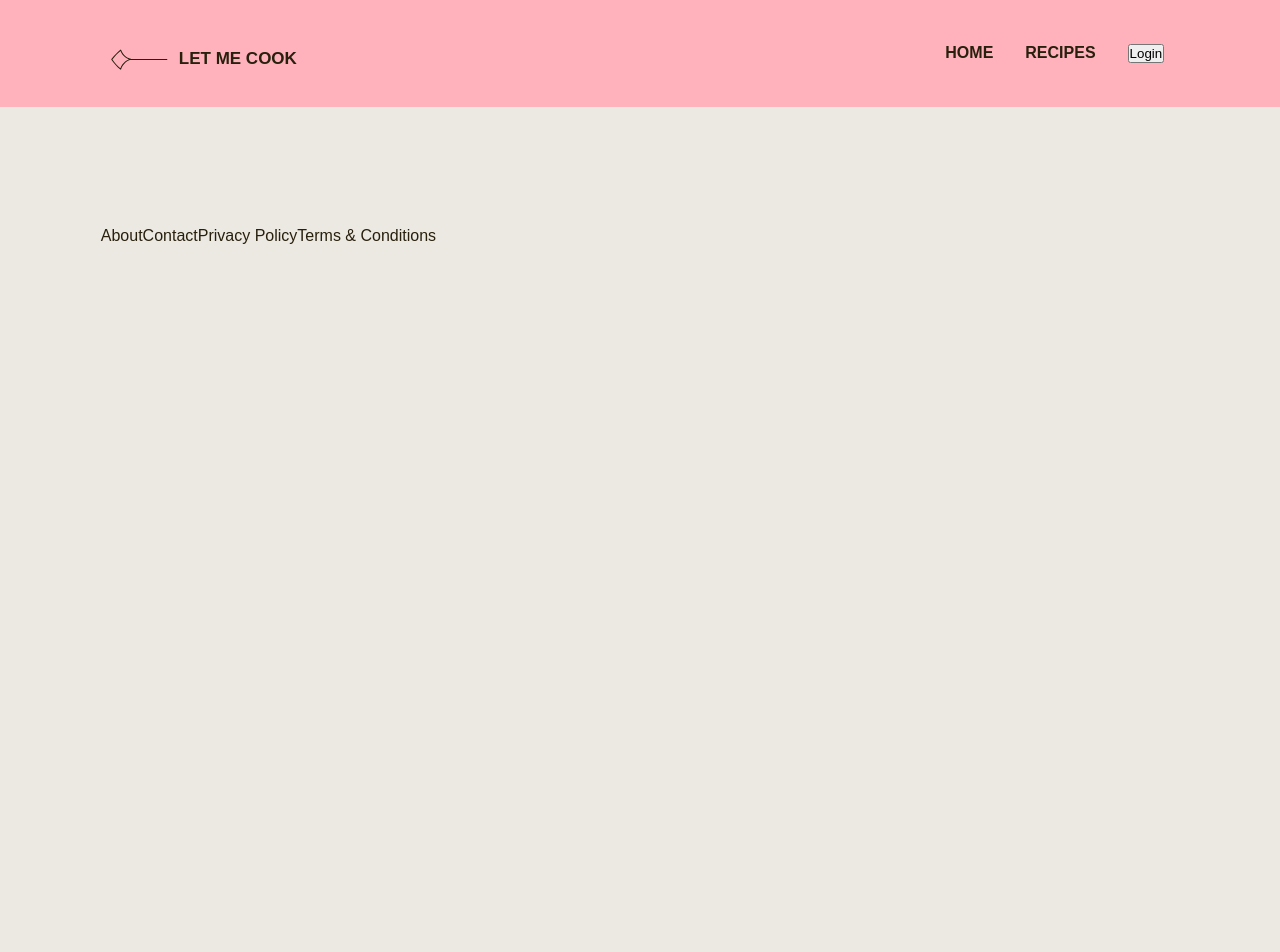
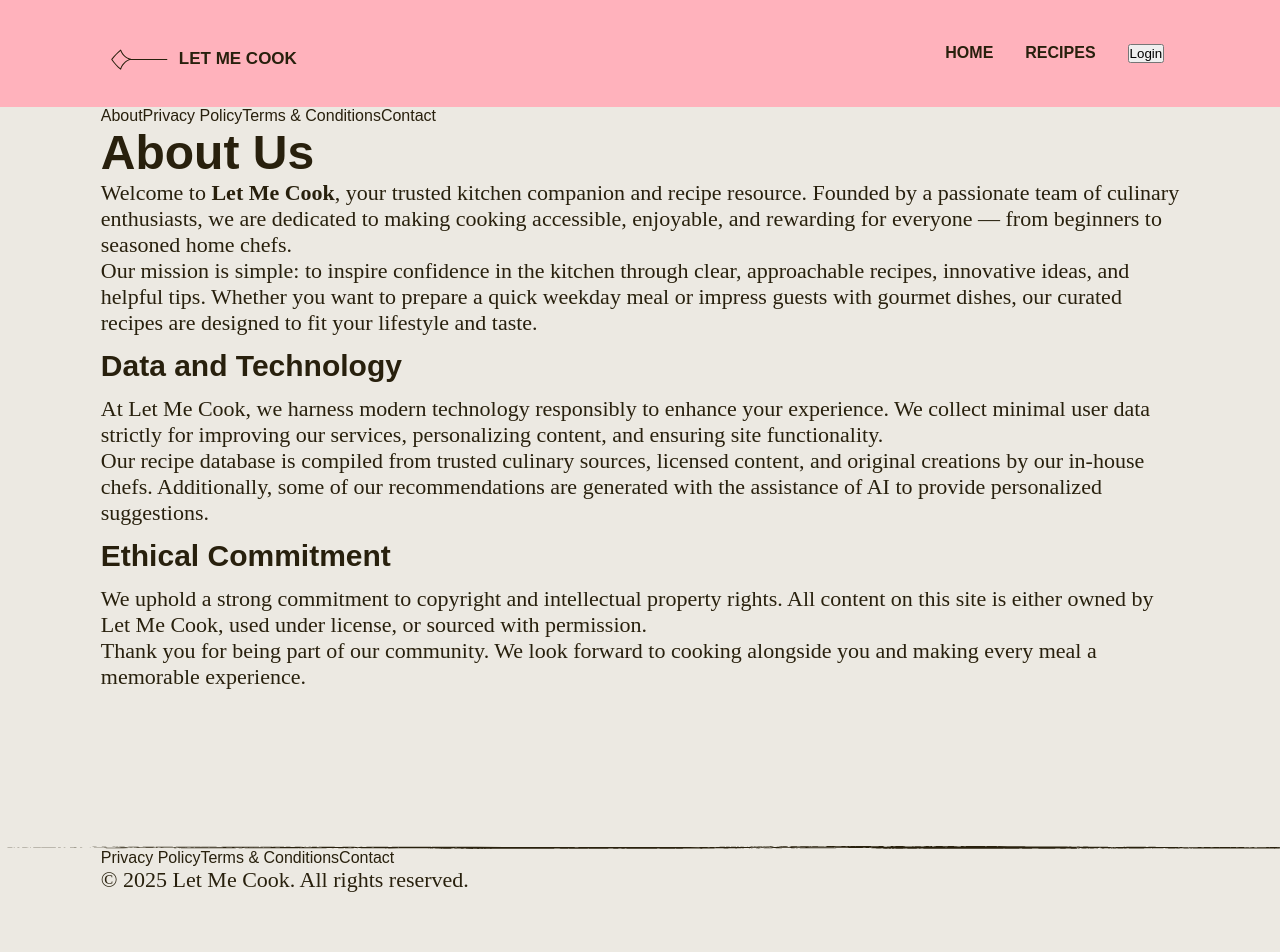
Before and after one commit to jennyhe-coder/LetMeCook-Documentation, a React (Vite) app in the folder client/: page /about in a window 1280 px wide. Shown: the top 952 px of the page. Before the commit the page ends 800 px from the top, so only its background shows below. Built offline with nearby package versions, Linux system fonts and the light colour scheme; a web font is replaced by a local one.

Commit message:
converted static pages to react

```diff
--- a/client/src/App.jsx
+++ b/client/src/App.jsx
@@ -5,13 +5,13 @@ import Recipes from "./pages/Recipes";
 import Login from "./pages/Login";
 import Footer from "./components/Footer";
 import SearchResults from "./pages/SearchResults";
+import Contact from './pages/Contact';
+import About from './pages/About';
+import Terms from "./pages/Terms";
+import Privacy from "./pages/Privacy";
 import { useEffect, useState } from "react";
 import { useApi } from "./utils/Api";
 import { useAuth0 } from "@auth0/auth0-react";
-import Terms from "./pages/Terms";
-import Privacy from "./pages/Privacy";
-
-
 
 function App() {
   const [me, setMe] = useState(null);
@@ -36,6 +36,8 @@ function App() {
         <Route path="/search" element={<SearchResults />} />
         <Route path="/terms" element={<Terms />} />
         <Route path="/privacy" element={<Privacy />} />
+        <Route path="/contact" element={<Contact />} />
+        <Route path="/about" element={<About />} />
       </Routes>
       <Footer />
     </>
--- a/client/src/pages/About.jsx
+++ b/client/src/pages/About.jsx
@@ -0,0 +1,66 @@
+import '../styles.css';
+
+const About = () => {
+  return (
+    <>
+      <header>
+        <nav className="layout-wrapper">
+          <a href="/about">About</a>
+          <a href="/privacy">Privacy Policy</a>
+          <a href="/terms">Terms & Conditions</a>
+          <a href="/contact">Contact</a>
+        </nav>
+      </header>
+
+      <main>
+        <section className="layout-wrapper">
+          <h2>About Us</h2>
+          <p>
+            Welcome to <strong>Let Me Cook</strong>, your trusted kitchen companion and recipe resource.
+            Founded by a passionate team of culinary enthusiasts, we are dedicated to making cooking accessible, enjoyable,
+            and rewarding for everyone — from beginners to seasoned home chefs.
+          </p>
+          <p>
+            Our mission is simple: to inspire confidence in the kitchen through clear, approachable recipes,
+            innovative ideas, and helpful tips. Whether you want to prepare a quick weekday meal or impress guests with gourmet dishes,
+            our curated recipes are designed to fit your lifestyle and taste.
+          </p>
+
+          <h3>Data and Technology</h3>
+          <p>
+            At Let Me Cook, we harness modern technology responsibly to enhance your experience.
+            We collect minimal user data strictly for improving our services, personalizing content, and ensuring site functionality.
+          </p>
+          <p>
+            Our recipe database is compiled from trusted culinary sources, licensed content, and original creations by our in-house chefs.
+            Additionally, some of our recommendations are generated with the assistance of AI to provide personalized suggestions.
+          </p>
+
+          <h3>Ethical Commitment</h3>
+          <p>
+            We uphold a strong commitment to copyright and intellectual property rights.
+            All content on this site is either owned by Let Me Cook, used under license, or sourced with permission.
+          </p>
+          <p>
+            Thank you for being part of our community. We look forward to cooking alongside you and making every meal a memorable experience.
+          </p>
+        </section>
+
+        <div className="section-line"></div>
+      </main>
+
+      <footer>
+        <div className="layout-wrapper footer-links">
+          <a href="/privacy">Privacy Policy</a>
+          <a href="/terms">Terms & Conditions</a>
+          <a href="/contact">Contact</a>
+        </div>
+        <div className="layout-wrapper">
+          <p>&copy; 2025 Let Me Cook. All rights reserved.</p>
+        </div>
+      </footer>
+    </>
+  );
+};
+
+export default About;
--- /dev/null
+++ b/client/src/pages/Contact.jsx
@@ -0,0 +1,81 @@
+import React, { useState } from 'react';
+import '../styles.css';
+import { Link } from 'react-router-dom';
+
+const Contact = () => {
+  const [formMessage, setFormMessage] = useState('');
+  const [formClass, setFormClass] = useState('');
+
+  const handleSubmit = (e) => {
+    e.preventDefault();
+    const name = e.target.name.value.trim();
+    const email = e.target.email.value.trim();
+    const message = e.target.message.value.trim();
+
+    if (!name || !email.includes('@') || !message) {
+      setFormMessage("Please fill in all fields with valid information.");
+      setFormClass("error");
+      return;
+    }
+
+    // Placeholder for actual submission logic
+    setFormMessage("Thank you! Your message has been sent successfully.");
+    setFormClass("success");
+    e.target.reset();
+  };
+
+  return (
+    <>
+      <header>
+        <nav>
+          <Link to="/about">About</Link>
+          <Link to="/privacy">Privacy Policy</Link>
+          <Link to="/terms">Terms & Conditions</Link>
+          <Link to="/contact">Contact</Link>
+        </nav>
+      </header>
+
+      <main>
+        <section>
+          <h2>Contact Us</h2>
+          <p>
+            We’d love to hear from you! Whether you have questions about recipes,
+            feedback about the site, or ideas to share, please don’t hesitate to reach out.
+          </p>
+
+          <form onSubmit={handleSubmit} aria-label="Contact form">
+            <label htmlFor="name">Your Name</label>
+            <input type="text" id="name" name="name" placeholder="Your Name" required />
+
+            <label htmlFor="email">Your Email</label>
+            <input type="email" id="email" name="email" placeholder="Your Email" required />
+
+            <label htmlFor="message">Your Message</label>
+            <textarea id="message" name="message" rows="5" placeholder="Write your message here..." required></textarea>
+
+            <button type="submit">Send</button>
+            <p role="alert" aria-live="polite" className={formClass}>{formMessage}</p>
+          </form>
+
+          <h3>Privacy & Security</h3>
+          <p>
+            Any information you submit through this form is used solely to respond to your inquiry and improve our services.
+            We do not share your contact details with third parties. Our site employs secure encryption protocols to protect
+            your data during transmission and storage.
+          </p>
+        </section>
+      </main>
+
+      <footer>
+        <div>
+          <Link to="/privacy">Privacy Policy</Link>
+          <Link to="/terms">Terms & Conditions</Link>
+          <Link to="/contact">Contact</Link>
+        </div>
+        <p>&copy; 2025 Let Me Cook. All rights reserved.</p>
+      </footer>
+    </>
+  );
+};
+
+export default Contact;
```
